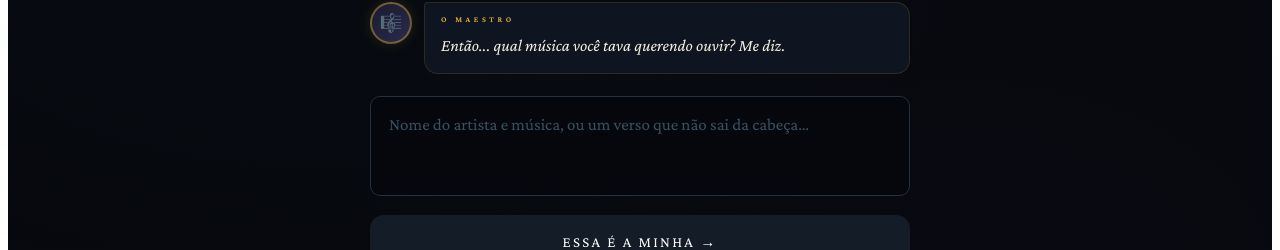
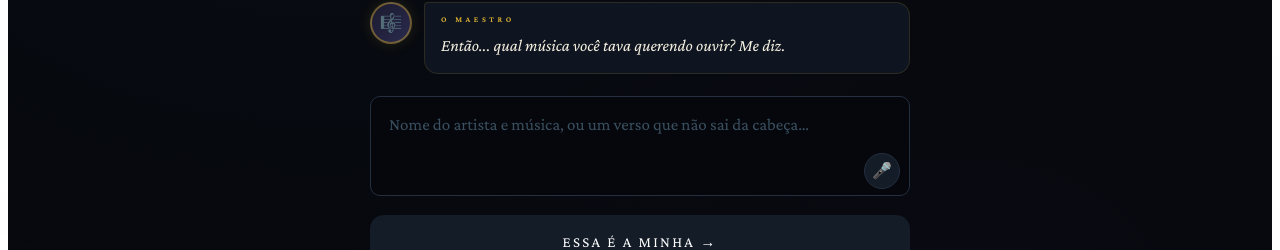
Before and after one commit to cesariomf/onda-app-v2, a React (Vite) app: page / in a window 1280 px wide. Both pictures are taken after a click on the button "COMEÇAR MINHA JORNADA →". Shown: the part 1220-1470 px from the top of the page. Built offline with nearby package versions, Linux system fonts and the light colour scheme; a web font is replaced by a local one.

Commit message:
feat: voz bidirecional — Maestro fala automaticamente, usuário fala com microfone

```diff
--- a/src/Onda.jsx
+++ b/src/Onda.jsx
@@ -1,4 +1,62 @@
 import { useState, useEffect, useRef, useCallback } from "react";
+
+// ═══════════════════════════════════════════════════════════════════════════════
+// VOZ — Web Speech API (reconhecimento + síntese)
+// ═══════════════════════════════════════════════════════════════════════════════
+
+// Faz o Maestro falar — voz grave, pausada, portuguesa
+function falarMaestro(texto) {
+  if (!window.speechSynthesis) return;
+  window.speechSynthesis.cancel();
+  // Remove emojis e símbolos que atrapalham a leitura
+  const limpo = texto.replace(/[\u{1F300}-\u{1FFFF}]/gu, "")
+                     .replace(/[→←↑↓♪🎼]/g, "")
+                     .trim();
+  const utter = new SpeechSynthesisUtterance(limpo);
+  utter.lang = "pt-BR";
+  utter.rate = 0.88;   // um pouco mais lento — presença analítica
+  utter.pitch = 0.85;  // mais grave
+  utter.volume = 1;
+  // Tenta encontrar uma voz pt-BR masculina
+  const vozes = window.speechSynthesis.getVoices();
+  const ptBR = vozes.filter(v => v.lang.startsWith("pt"));
+  const masculina = ptBR.find(v => /male|masc|daniel|ricardo|raimundo|paulo/i.test(v.name));
+  if (masculina) utter.voice = masculina;
+  else if (ptBR[0]) utter.voice = ptBR[0];
+  window.speechSynthesis.speak(utter);
+}
+
+// Hook de reconhecimento de voz
+function useMicrofone(onResultado) {
+  const [ouvindo, setOuvindo] = useState(false);
+  const recRef = useRef(null);
+
+  const iniciar = useCallback(() => {
+    const SR = window.SpeechRecognition || window.webkitSpeechRecognition;
+    if (!SR) { alert("Seu browser não suporta reconhecimento de voz. Use Chrome."); return; }
+    if (recRef.current) recRef.current.abort();
+    const rec = new SR();
+    rec.lang = "pt-BR";
+    rec.interimResults = false;
+    rec.maxAlternatives = 1;
+    rec.onstart = () => setOuvindo(true);
+    rec.onend   = () => setOuvindo(false);
+    rec.onerror = () => setOuvindo(false);
+    rec.onresult = (e) => {
+      const texto = e.results[0][0].transcript;
+      onResultado(texto);
+    };
+    recRef.current = rec;
+    rec.start();
+  }, [onResultado]);
+
+  const parar = useCallback(() => {
+    recRef.current?.stop();
+    setOuvindo(false);
+  }, []);
+
+  return { ouvindo, iniciar, parar };
+}
 
 // ═══════════════════════════════════════════════════════════════════════════════
 // STORAGE
@@ -526,15 +584,38 @@ const LABEL_C = {
 // ═══════════════════════════════════════════════════════════════════════════════
 function TA({v,set,enter,ph}) {
   const isMobile = /iPhone|iPad|iPod|Android/i.test(navigator.userAgent);
+  const { ouvindo, iniciar, parar } = useMicrofone((texto) => {
+    set(prev => (prev ? prev + " " + texto : texto));
+  });
+
   return (
     <div style={{position:"relative"}}>
       <textarea value={v} onChange={e=>set(e.target.value)} placeholder={ph}
         onKeyDown={e=>{if(e.key==="Enter"&&!e.shiftKey&&!isMobile){e.preventDefault();enter?.();}}}
-        style={{width:"100%",background:"#05070C",border:`1px solid ${C.border}`,borderRadius:10,
-          padding:"14px 18px",fontSize:17,fontFamily:C.corpo,color:C.creme,
+        style={{width:"100%",background:"#05070C",border:`1px solid ${ouvindo ? C.verdeclaro : C.border}`,
+          borderRadius:10, padding:"14px 52px 14px 18px",fontSize:17,fontFamily:C.corpo,color:C.creme,
           resize:"none",minHeight:100,outline:"none",lineHeight:1.65,
           transition:"border-color 0.2s",WebkitAppearance:"none",
           touchAction:"manipulation"}}/>
+      {/* Botão microfone — dentro do campo, canto inferior direito */}
+      <button
+        type="button"
+        onPointerDown={iniciar}
+        onPointerUp={parar}
+        onPointerLeave={parar}
+        title={ouvindo ? "Ouvindo… solte para parar" : "Segure para falar"}
+        style={{
+          position:"absolute", right:10, bottom:10,
+          width:36, height:36, borderRadius:"50%",
+          background: ouvindo ? C.verdeclaro : C.faint,
+          border: `1px solid ${ouvindo ? C.verdeclaro : C.border}`,
+          cursor:"pointer", display:"flex", alignItems:"center", justifyContent:"center",
+          fontSize:16, transition:"all 0.2s",
+          boxShadow: ouvindo ? `0 0 12px ${C.verdeclaro}88` : "none",
+          WebkitTapHighlightColor:"transparent",
+        }}>
+        {ouvindo ? "🔴" : "🎤"}
+      </button>
     </div>
   );
 }
@@ -610,18 +691,52 @@ function IndCamada({n}) {
 }
 
 // Balão do Maestro
-function BalaM({texto,delay=0}) {
+function BalaM({texto,delay=0,autoFalar=true}) {
+  const [falando, setFalando] = useState(false);
+  const jaFalou = useRef(false);
+
+  useEffect(() => {
+    if (!texto || !autoFalar || jaFalou.current) return;
+    jaFalou.current = true;
+    // Pequeno delay para o componente renderizar antes de falar
+    const t = setTimeout(() => {
+      falarMaestro(texto);
+      setFalando(true);
+      // Estima duração da fala (≈110 palavras por minuto a rate 0.88)
+      const palavras = texto.split(/\s+/).length;
+      const ms = (palavras / 110) * 60000 * (1/0.88);
+      setTimeout(() => setFalando(false), ms + 500);
+    }, delay * 1000 + 300);
+    return () => clearTimeout(t);
+  }, [texto]);
+
+  const toggleFala = () => {
+    if (falando) {
+      window.speechSynthesis?.cancel();
+      setFalando(false);
+    } else {
+      falarMaestro(texto);
+      setFalando(true);
+    }
+  };
+
   if(!texto) return null;
   return (
     <div style={{display:"flex",gap:12,marginBottom:22,animation:`up 0.5s ease ${delay}s both`}}>
       <div style={{flexShrink:0,width:42,height:42,borderRadius:"50%",
         background:`linear-gradient(135deg, #1A1A2E, #2A2A4E)`,
         border:`2px solid ${C.ouro}66`,display:"flex",alignItems:"center",
-        justifyContent:"center",fontSize:18,boxShadow:`0 0 14px ${C.ouro}22`}}>
-        🎼
+        justifyContent:"center",fontSize:18,boxShadow:`0 0 14px ${C.ouro}22`,
+        cursor:"pointer", transition:"box-shadow 0.2s",
+        boxShadow: falando ? `0 0 20px ${C.ouro}66` : `0 0 14px ${C.ouro}22`}}
+        onClick={toggleFala}
+        title={falando ? "Pausar" : "Ouvir Maestro"}>
+        {falando ? "⏸" : "🎼"}
       </div>
       <div style={{background:C.card,border:`1px solid ${C.ouro}22`,
-        borderRadius:"4px 14px 14px 14px",padding:"12px 16px",flex:1}}>
+        borderRadius:"4px 14px 14px 14px",padding:"12px 16px",flex:1,
+        outline: falando ? `1px solid ${C.ouro}44` : "none",
+        transition:"outline 0.3s"}}>
         <div style={{fontSize:8,letterSpacing:"0.45em",textTransform:"uppercase",
           color:C.ouro,fontWeight:700,marginBottom:6,fontFamily:C.corpo}}>O MAESTRO</div>
         <p style={{fontSize:17,lineHeight:1.85,color:C.creme,margin:0,
```
